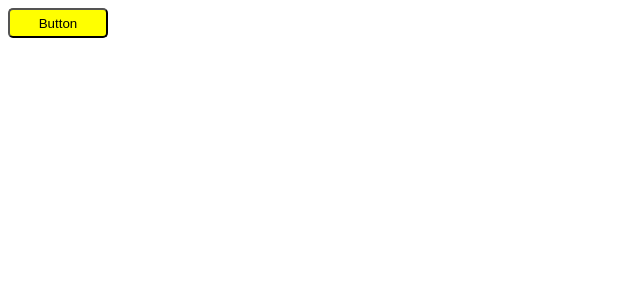
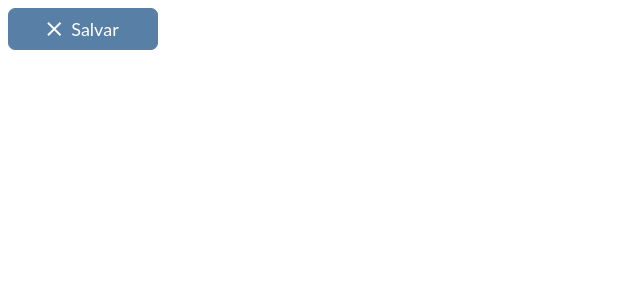
Before and after one commit to evertonjacksondev/app-em-gestao-e-recebimento, a React (Create React App) app: page /teste in a window 1280 px wide. Shown: the top 300 px of the page, without its empty margins (0-640 px from the left). Built offline with nearby package versions, Linux system fonts and the light colour scheme.

Commit message:
Button style standard finished

```diff
--- a/package.json
+++ b/package.json
@@ -9,6 +9,7 @@
     "@testing-library/user-event": "^13.5.0",
     "axios": "^1.2.0",
     "font": "^0.0.4",
+    "material-icons": "^1.12.2",
     "pop": "^0.0.33",
     "react": "^18.2.0",
     "react-dom": "^18.2.0",
--- a/src/Components/DesignSystem/Button.js
+++ b/src/Components/DesignSystem/Button.js
@@ -1,17 +1,37 @@
-import React from 'react'
-import styled from 'styled-components'
+import React from "react";
+import styled from "styled-components";
+import "material-icons/iconfont/material-icons.css";
 
-const Button = () => {
-  const Button = styled.button({
-    color: 'black',
-    borderRadius: '5px',
-    backgroundColor: 'yellow',
-    width: '100px',
-    height: '30px',
-   })
+const Button = (props) => {
+  const { name = "Salvar", background = "#587FA6", icon = "close" } = props;
+  const Button = styled.button`
+    background: ${background};
+    color: white;
+    border: 1px solid #587FA6;
+    border-radius: 7px;
+    padding: 20px;
+    width: 150px;
+    height: 20px;
+    font-size: 18px;
+    font-family: "Lato", sans-serif;
+    display: flex;
+    align-items: center;
+    justify-content: center;
+    :hover {
+      box-shadow: 0 0 5px #808080;
+    }
+  `;
+
+  const Paragraph = styled.p`
+    margin: 5px;
+  `;
+
   return (
-    <Button>Button</Button>
-  )
-}
+    <Button>
+      <i class="material-icons">{icon}</i>
+      <Paragraph>{name}</Paragraph>
+    </Button>
+  );
+};
 
-export default Button
+export default Button;
```
Also changed, not shown: 1 other file (tests, documents, lock files or other folders).
